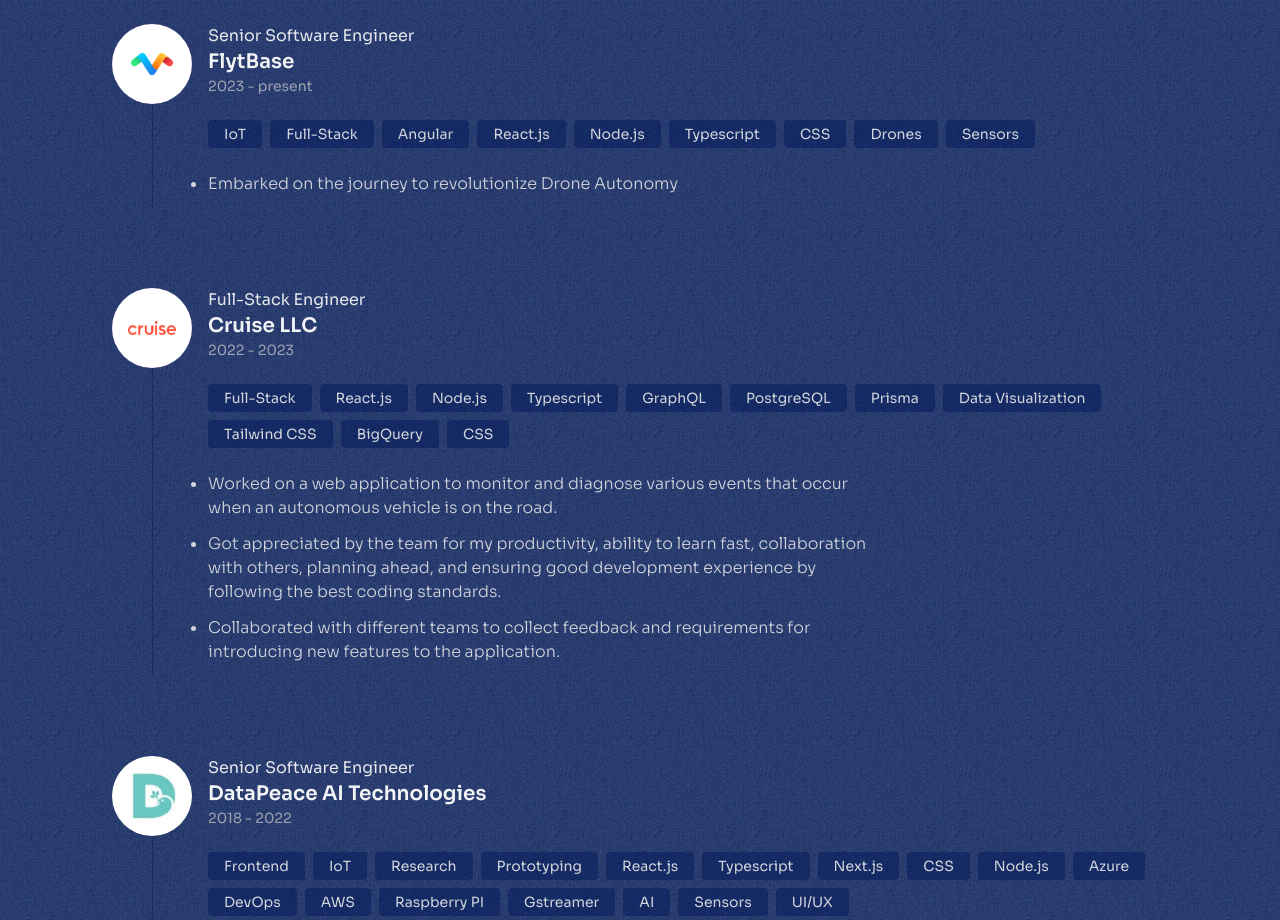
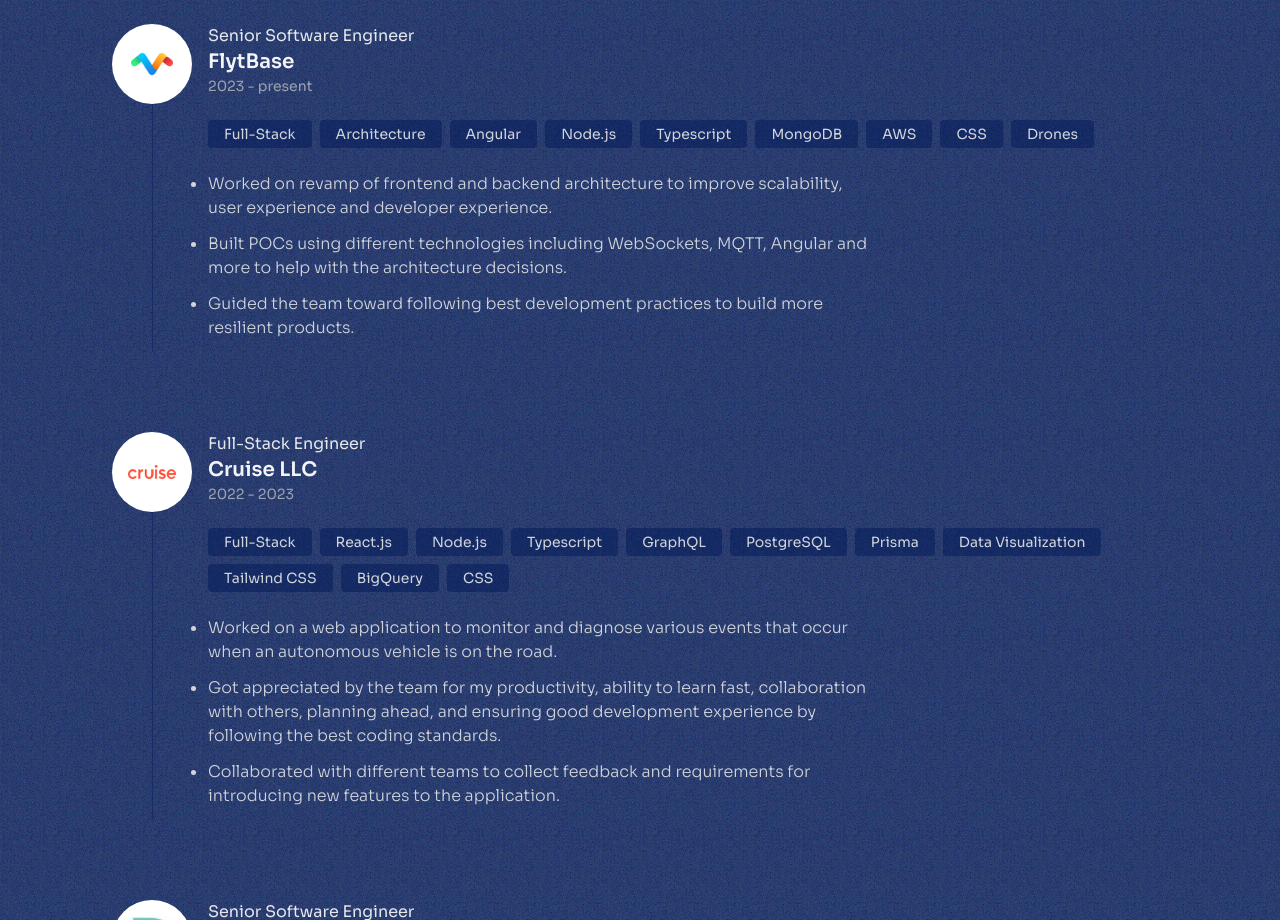
Before and after one commit to ManojBahuguna/manojbahuguna.github.io, a React (Vite) app: page / in a window 1280 px wide. Shown: the part 840-1760 px from the top of the page. Built offline with nearby package versions, Linux system fonts and the light colour scheme; a web font is replaced by a local one.

Commit message:
feat(Experiences): updates flytbase experience description"

```diff
--- a/src/sections/Experiences.tsx
+++ b/src/sections/Experiences.tsx
@@ -5,19 +5,20 @@
     company: "FlytBase",
     duration: "2023 - present",
     labels: [
-      "IoT",
       "Full-Stack",
+      "Architecture",
       "Angular",
-      "React.js",
       "Node.js",
       "Typescript",
+      "MongoDB",
+      "AWS",
       "CSS",
       "Drones",
-      "Sensors",
     ],
     descriptions: [
-      "Embarked on the journey to revolutionize Drone Autonomy",
-      //
+      "Worked on revamp of frontend and backend architecture to improve scalability, user experience and developer experience.",
+      "Built POCs using different technologies including WebSockets, MQTT, Angular and more to help with the architecture decisions.",
+      "Guided the team toward following best development practices to build more resilient products.",
     ],
   },
   {
```
